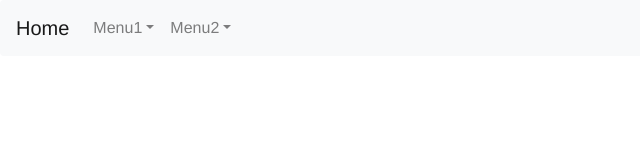
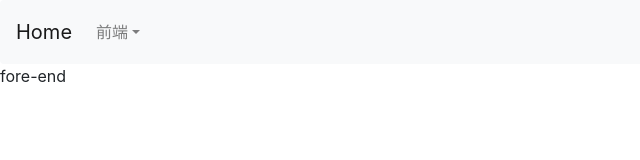
Before and after one commit to GrimmjowNa/django-traning, a Vue app in the folder mysite/app/: page /#/fore-end in a window 1280 px wide. Shown: the top 160 px of the page, without its empty margins (0-640 px from the left). Built offline with nearby package versions, Linux system fonts and the light colour scheme.

Commit message:
vue refine

```diff
--- a/mysite/app/src/App.vue
+++ b/mysite/app/src/App.vue
@@ -6,6 +6,7 @@
             <router-link to="/about">About</router-link>
         </div> -->
         <router-view name="menu"/>
+        <router-view name="default"/>
     </div>
 </template>
 
@@ -22,11 +23,11 @@ export default {
 </script>
 
 <style>
-#app {
+/*#app {
   font-family: 'Avenir', Helvetica, Arial, sans-serif;
   -webkit-font-smoothing: antialiased;
   -moz-osx-font-smoothing: grayscale;
   text-align: center;
   color: #2c3e50;
-}
+}*/
 </style>
--- a/mysite/app/src/components/Menu.vue
+++ b/mysite/app/src/components/Menu.vue
@@ -5,19 +5,19 @@
         <div class="collapse navbar-collapse">
             <ul class="navbar-nav mr-auto">
                 <li class="nav-item dropdown">
-                    <router-link to="/menu1" class="nav-link dropdown-toggle" data-toggle="dropdown" aria-haspopup="true" aria-expanded="false">Menu1</router-link>
+                    <a href="javascript:void(0)" class="nav-link dropdown-toggle" data-toggle="dropdown" aria-haspopup="true" aria-expanded="false">前端</a>
                     <div class="dropdown-menu" aria-labelledby="dropdown09">
-                        <router-link to="/menu1/menu11" class="dropdown-item">Menu11</router-link>
-                        <router-link to="/menu1/menu12" class="dropdown-item">Menu12</router-link>
+                        <router-link to="/fore-end/menu11" class="dropdown-item">Menu11</router-link>
+                        <router-link to="/fore-end/menu12" class="dropdown-item">Menu12</router-link>
                     </div>
                 </li>
-                <li class="nav-item dropdown">
+                <!-- <li class="nav-item dropdown">
                     <router-link to="/menu2" class="nav-link dropdown-toggle" data-toggle="dropdown" aria-haspopup="true" aria-expanded="false">Menu2</router-link>
                     <div class="dropdown-menu" aria-labelledby="dropdown09">
                         <router-link to="/menu2/menu21" class="dropdown-item">Menu21</router-link>
                         <router-link to="/menu2/menu22" class="dropdown-item">Menu22</router-link>
                     </div>
-                </li>
+                </li> -->
             </ul>
         </div>
     </nav>
@@ -30,5 +30,9 @@ export default {
 </script>
 
 <style scoped>
+.navbar-expand-lg {
+    height: 64px;
+}
+
 
 </style>
--- a/mysite/app/src/router.js
+++ b/mysite/app/src/router.js
@@ -2,6 +2,7 @@ import Vue from 'vue'
 import Router from 'vue-router'
 import Home from './views/Home.vue'
 import About from './views/About.vue'
+import ForeEnd from './views/ForeEnd.vue'
 
 Vue.use(Router)
 
@@ -14,5 +15,9 @@ export default new Router({
         path: '/about',
         name: 'about',
         component: About
+    }, {
+        path: '/fore-end',
+        name: 'fore-end',
+        component: ForeEnd
     }]
 })
--- /dev/null
+++ b/mysite/app/src/views/ForeEnd.vue
@@ -0,0 +1,11 @@
+<template>
+    <div class="fore-end">
+      fore-end
+    </div>
+</template>
+
+<script>
+export default {
+  name: 'fore-end'
+}
+</script>
```
